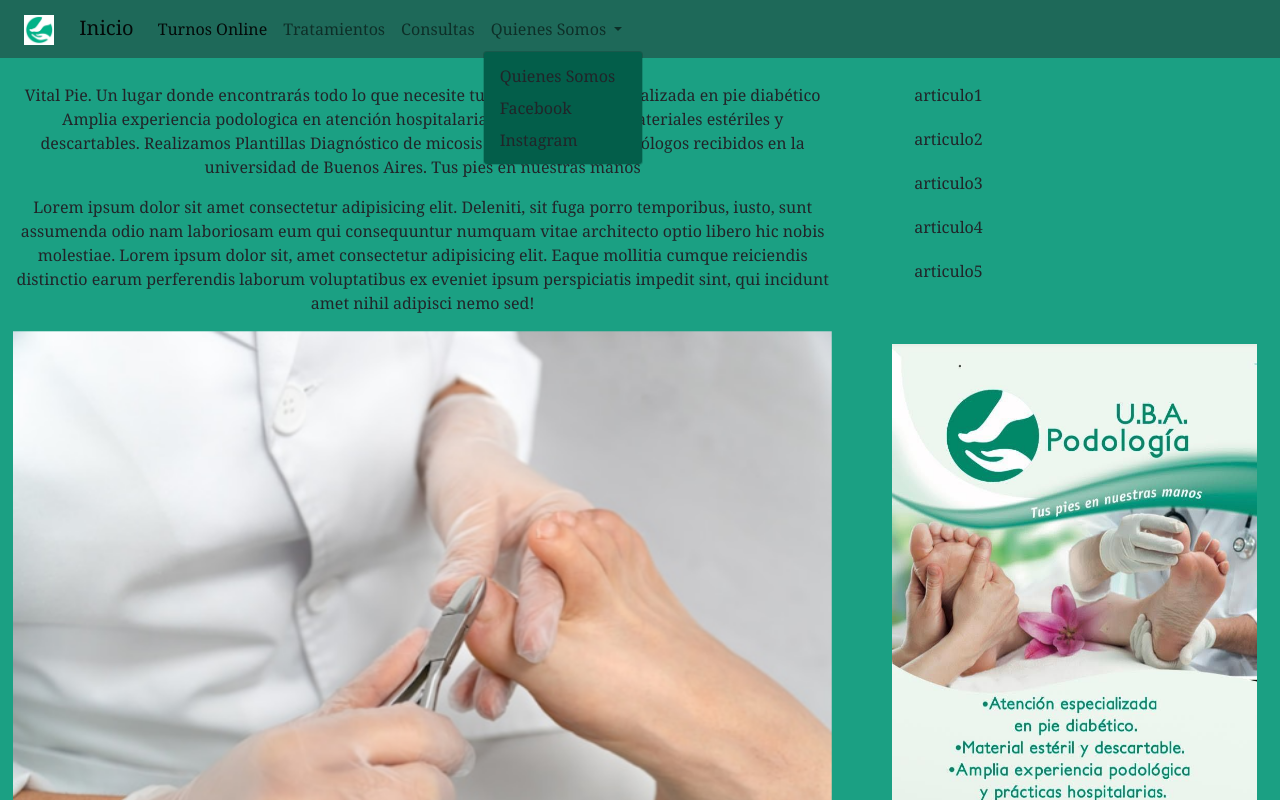
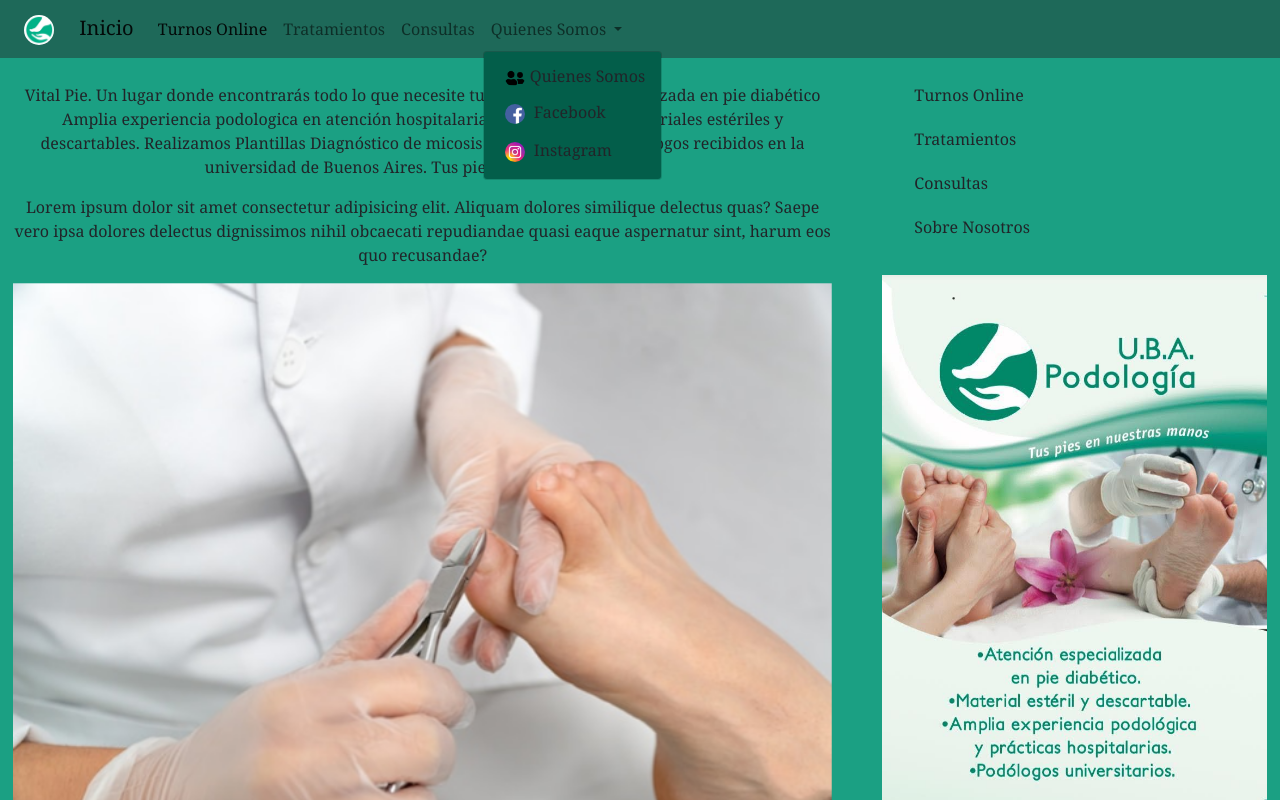
Before and after one commit to TrellixVulnTeam/Vitalpie_IRPB, a website: page index.html in a window 1280 px wide. Both pictures are taken after a click on the button "Quienes Somos". Shown: the top 800 px of the page. Drawn offline with nearby package versions, Linux system fonts and the light colour scheme.

Commit message:
desarrollo estilos nav

```diff
--- a/index.html
+++ b/index.html
@@ -37,9 +37,9 @@
                               Quienes Somos
                             </a>
                             <ul class="dropdown-menu" aria-labelledby="navbarDropdownMenuLink">
-                              <li><a class="dropdown-item" href="/secciones/quienes-somos.html">Quienes Somos</a></li>
-                             <li><a class="dropdown-item" href="https://www.facebook.com/profile.php?id=100075946616907" target="_blank">Facebook</a></li>
-                              <li><a class="dropdown-item" href="https://instagram.com/consultorio_vitalpie?igshid=YmMyMTA2M2Y=" target="_blank">Instagram</a></li>
+                              <li><a class="dropdown-item" href="/secciones/quienes-somos.html"><img src="/images/icon/user_friends.png" alt="">Quienes Somos</a></li>
+                             <li><a class="dropdown-item" href="https://www.facebook.com/profile.php?id=100075946616907" target="_blank"><img src="/images/foto.png/facebook.png" alt="La imagen no esta disponible"> Facebook</a></li>
+                              <li><a class="dropdown-item" href="https://instagram.com/consultorio_vitalpie?igshid=YmMyMTA2M2Y=" target="_blank"><img src="/images/icon/instagram.png" alt="La imagen no esta disponible"> Instagram</a></li>
                             </ul>
                           </li>
                         </ul>
@@ -58,7 +58,7 @@
                 Diagnóstico de micosis ungeales
                 Somos Podólogos recibidos en la universidad de Buenos Aires.
                 Tus pies en nuestras manos</p>
-                <p>Lorem ipsum dolor sit amet consectetur adipisicing elit. Deleniti, sit fuga porro temporibus, iusto, sunt assumenda odio nam laboriosam eum qui consequuntur numquam vitae architecto optio libero hic nobis molestiae. Lorem ipsum dolor sit, amet consectetur adipisicing elit. Eaque mollitia cumque reiciendis distinctio earum perferendis laborum voluptatibus ex eveniet ipsum perspiciatis impedit sint, qui incidunt amet nihil adipisci nemo sed!</p>
+                <p>Lorem ipsum dolor sit amet consectetur adipisicing elit. Aliquam dolores similique delectus quas? Saepe vero ipsa dolores delectus dignissimos nihil obcaecati repudiandae quasi eaque aspernatur sint, harum eos quo recusandae?</p>
 
               <div id="carouselExampleSlidesOnly" class="carousel slide" data-bs-ride="carousel">
                 <div class="carousel-inner">
@@ -76,11 +76,10 @@
             </div>
             <div class="col-index aside-index col-md-4">
               <ul>
-                <li>articulo1</li>
-                <li>articulo2</li>
-                <li>articulo3</li>
-                <li>articulo4</li>
-                <li>articulo5</li>
+                <li>Turnos Online</li>
+                <li>Tratamientos</li>
+                <li>Consultas</li>
+                <li>Sobre Nosotros</li>
               </ul>
                 <img class="img-aside" src="images/vitalpie4.jpg" alt="La imagen no esta disponible">
             </div>
--- a/scss/estilos.scss
+++ b/scss/estilos.scss
@@ -35,10 +35,24 @@ body {
     .img-nav {
         width: $spacing*3;
         margin-right: 20px;
+        border-radius: 100px;
+    }
+
+    .dropdown-toggle {
+        img {
+            width: 20px;
+            margin: 5px;
+        }
     }
 
     .dropdown-menu {
         background-color: rgb(3, 94, 74);
+
+        img {
+            width: 20px;
+            margin: 5px;
+            border-radius: 100px;
+        }
     }
 
     .img-main {
@@ -72,7 +86,6 @@ body {
 
     .img-aside {
         width: 100%;
-        padding: 25px 10px;
     }
 
     .col-index1 {
@@ -127,7 +140,7 @@ body {
         }
 
         .ubicacion-footer img {
-            width: 30px;
+            width: 35px;
             transition-property: width;
             transition-duration: 0.5s;
         }
@@ -137,7 +150,8 @@ body {
         }
 
         .whatsapp-footer img {
-            width: 30px;
+            width: 25px;
+            border-radius: 100px;
         }
 
         .sociales {
@@ -150,6 +164,7 @@ body {
                 transition-property: width;
                 transition-duration: 0.5s;
                 width: 30px;
+                border-radius: 100px;
             }
 
             img:hover {
```
Also changed, not shown: css/estilos.css, images/icon/user_friends.png (added).
